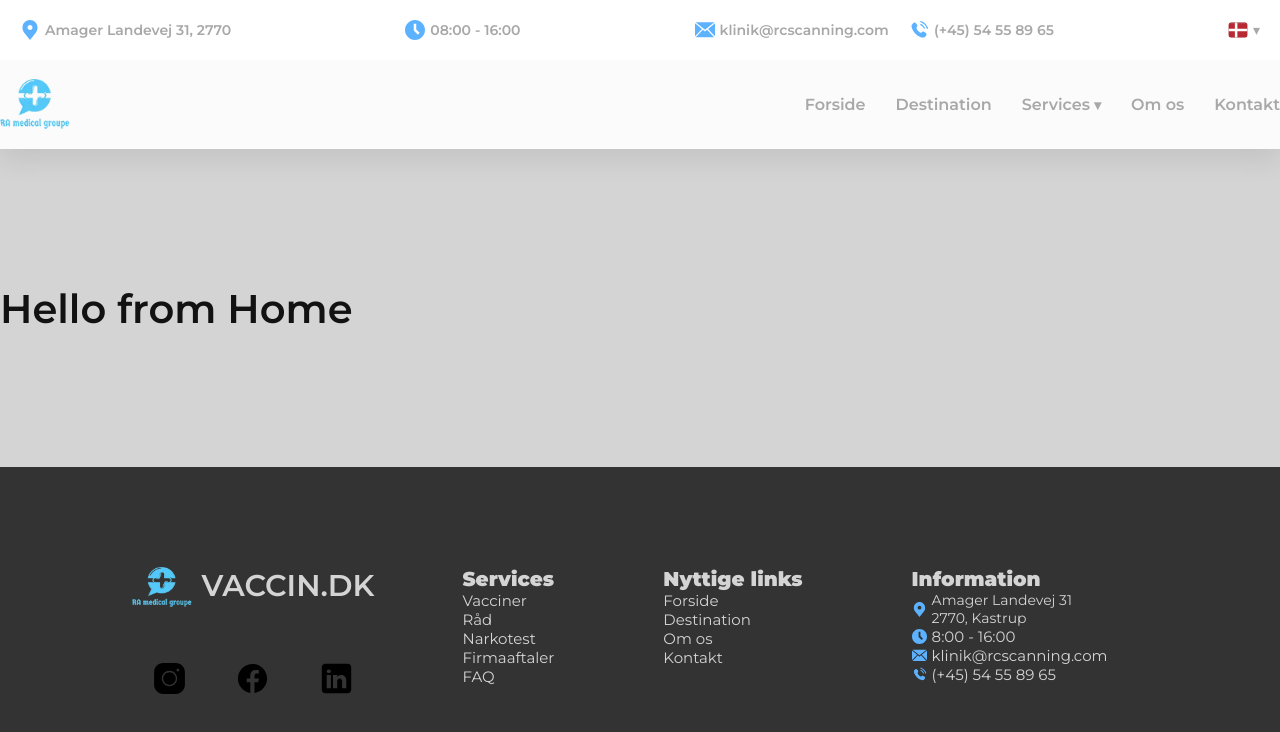
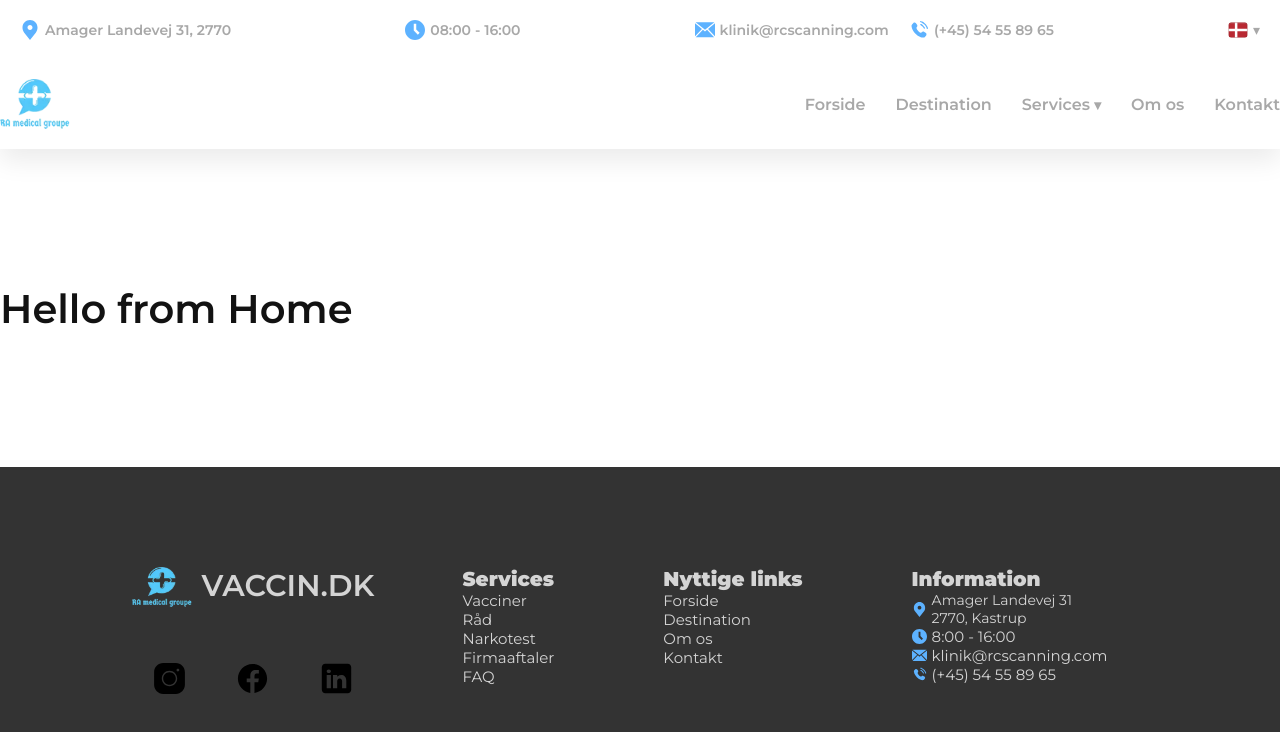
Before and after one commit to VadimTofan/vaccin.dk, a Next.js app in the folder frontend/: page / in a window 1280 px wide. Shown: the top 732 px of the page. Built offline with nearby package versions, Linux system fonts and the light colour scheme.

Commit message:
style: update global background token

```diff
--- a/frontend/app/globals.scss
+++ b/frontend/app/globals.scss
@@ -1,4 +1,5 @@
-@use '@/styles/mixins';
+@use '@/styles/colors' as *;
+@use '@/styles/mixins' as mixins;
 
 html,
 body {
@@ -15,7 +16,7 @@ body {
   min-height: 100vh;
   font-family: Montserrat, Helvetica, sans-serif;
   color: $secondary;
-  background-color: $primary;
+  background-color: rgba($surface-card, 0.9);
   -webkit-font-smoothing: antialiased;
   -moz-osx-font-smoothing: grayscale;
 }
```
